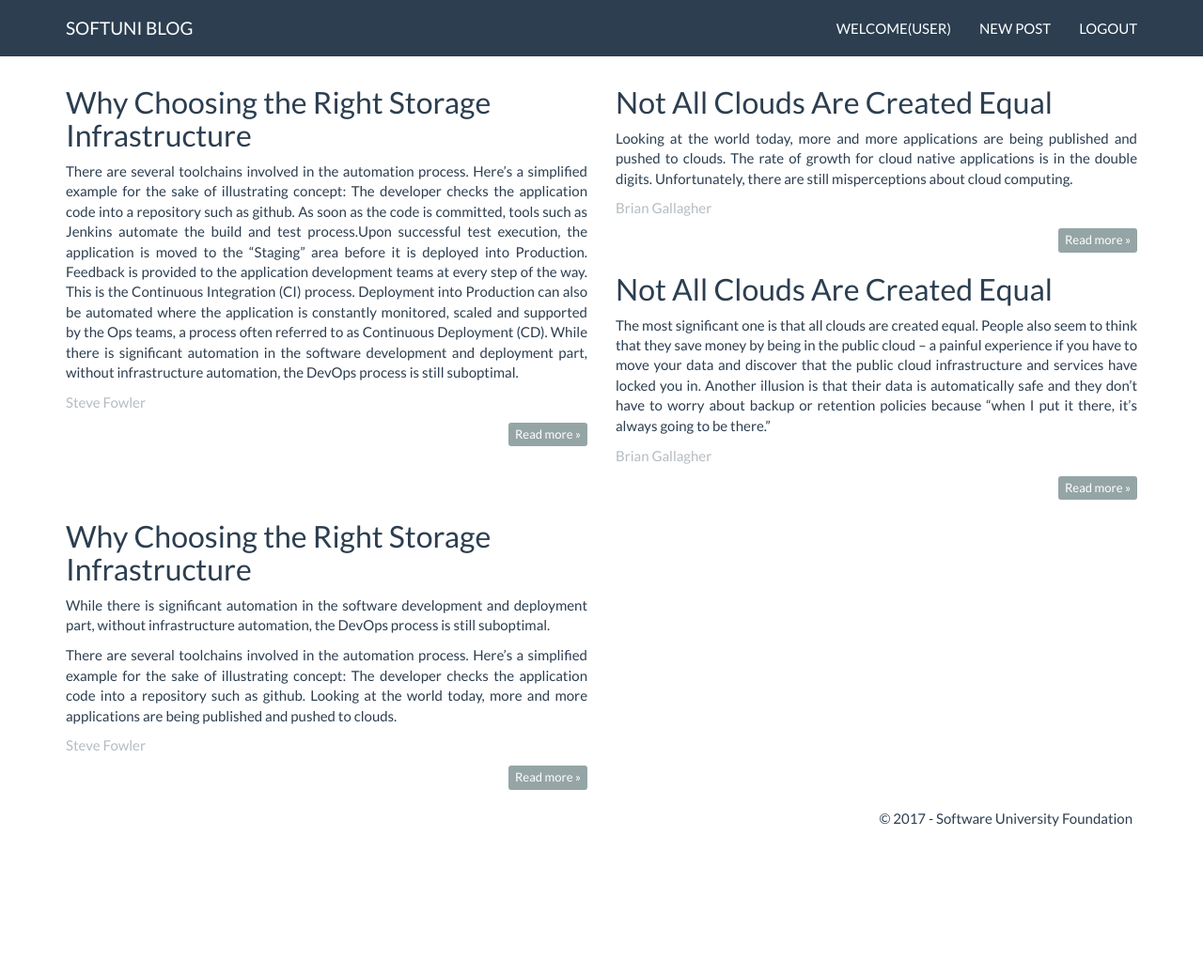
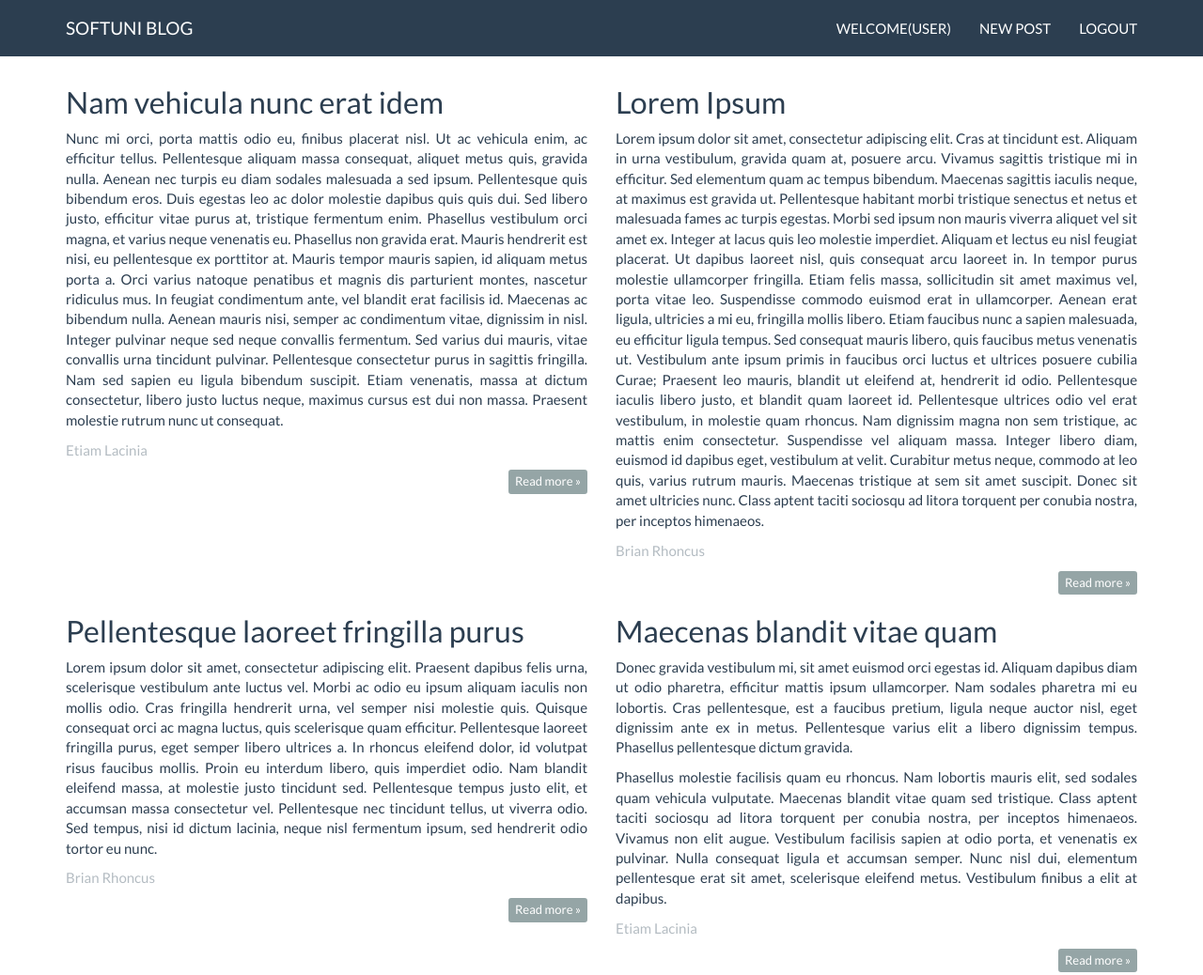
Before and after one commit to KrasimiraGeorgieva/KrasimiraGeorgieva.github.io, a plain HTML site: page indexlogged.html in a window 1280 px wide. Shown: the top 1038 px of the page at 94% size. Before the commit the page ends 933 px from the top, so only its background shows below. Drawn offline with Linux system fonts and the light colour scheme.

Commit message:
Add blog design solution.

```diff
--- a/indexlogged.html
+++ b/indexlogged.html
@@ -37,17 +37,17 @@
             <div class="col-md-6">
                 <article>
                     <header>
-                        <h2>Why Choosing the Right Storage Infrastructure </h2>
+                        <h2>Nam vehicula nunc erat idem </h2>
                     </header>
 
                     <p class="text-justify">
-                        There are several toolchains involved in the automation process. Here’s a simplified example for the sake of illustrating concept: The developer checks the application code into a repository such as github. As soon as the code is committed, tools such as Jenkins automate the build and test process.Upon successful test execution, the application is moved to the “Staging” area before it is deployed into Production. Feedback is provided to the application development teams at every step of the way. This is the Continuous Integration (CI) process. Deployment into Production can also be automated where the application is constantly monitored, scaled and supported by the Ops teams, a process often referred to as Continuous Deployment (CD).
+                        Nunc mi orci, porta mattis odio eu, finibus placerat nisl. Ut ac vehicula enim, ac efficitur tellus. Pellentesque aliquam massa consequat, aliquet metus quis, gravida nulla. Aenean nec turpis eu diam sodales malesuada a sed ipsum. Pellentesque quis bibendum eros. Duis egestas leo ac dolor molestie dapibus quis quis dui. Sed libero justo, efficitur vitae purus at, tristique fermentum enim. Phasellus vestibulum orci magna, et varius neque venenatis eu. Phasellus non gravida erat.
 
-                        While there is significant automation in the software development and deployment part, without infrastructure automation, the DevOps process is still suboptimal.
+						Mauris hendrerit est nisi, eu pellentesque ex porttitor at. Mauris tempor mauris sapien, id aliquam metus porta a. Orci varius natoque penatibus et magnis dis parturient montes, nascetur ridiculus mus. In feugiat condimentum ante, vel blandit erat facilisis id. Maecenas ac bibendum nulla. Aenean mauris nisi, semper ac condimentum vitae, dignissim in nisl. Integer pulvinar neque sed neque convallis fermentum. Sed varius dui mauris, vitae convallis urna tincidunt pulvinar. Pellentesque consectetur purus in sagittis fringilla. Nam sed sapien eu ligula bibendum suscipit. Etiam venenatis, massa at dictum consectetur, libero justo luctus neque, maximus cursus est dui non massa. Praesent molestie rutrum nunc ut consequat.
                     </p>
 
                     <small class="author">
-                        <p>Steve Fowler</p>
+                        <p>Etiam Lacinia</p>
                     </small>
 
                     <footer>
@@ -60,15 +60,17 @@
             <div class="col-md-6">
                 <article>
                     <header>
-                        <h2>Not All Clouds Are Created Equal </h2>
+                        <h2>Lorem Ipsum </h2>
                     </header>
 
                     <p class="text-justify">
-                        Looking at the world today, more and more applications are being published and pushed to clouds. The rate of growth for cloud native applications is in the double digits.  Unfortunately, there are still misperceptions about cloud computing.
+                        Lorem ipsum dolor sit amet, consectetur adipiscing elit. Cras at tincidunt est. Aliquam in urna vestibulum, gravida quam at, posuere arcu. Vivamus sagittis tristique mi in efficitur. Sed elementum quam ac tempus bibendum. Maecenas sagittis iaculis neque, at maximus est gravida ut. Pellentesque habitant morbi tristique senectus et netus et malesuada fames ac turpis egestas. Morbi sed ipsum non mauris viverra aliquet vel sit amet ex. Integer at lacus quis leo molestie imperdiet. Aliquam et lectus eu nisl feugiat placerat. Ut dapibus laoreet nisl, quis consequat arcu laoreet in. In tempor purus molestie ullamcorper fringilla. Etiam felis massa, sollicitudin sit amet maximus vel, porta vitae leo. Suspendisse commodo euismod erat in ullamcorper.
+
+						Aenean erat ligula, ultricies a mi eu, fringilla mollis libero. Etiam faucibus nunc a sapien malesuada, eu efficitur ligula tempus. Sed consequat mauris libero, quis faucibus metus venenatis ut. Vestibulum ante ipsum primis in faucibus orci luctus et ultrices posuere cubilia Curae; Praesent leo mauris, blandit ut eleifend at, hendrerit id odio. Pellentesque iaculis libero justo, et blandit quam laoreet id. Pellentesque ultrices odio vel erat vestibulum, in molestie quam rhoncus. Nam dignissim magna non sem tristique, ac mattis enim consectetur. Suspendisse vel aliquam massa. Integer libero diam, euismod id dapibus eget, vestibulum at velit. Curabitur metus neque, commodo at leo quis, varius rutrum mauris. Maecenas tristique at sem sit amet suscipit. Donec sit amet ultricies nunc. Class aptent taciti sociosqu ad litora torquent per conubia nostra, per inceptos himenaeos.
                     </p>
 
                     <small class="author">
-                        <p>Brian Gallagher</p>
+                        <p>Brian Rhoncus</p>
                     </small>
 
                     <footer>
@@ -81,15 +83,15 @@
             <div class="col-md-6">
                 <article>
                     <header>
-                        <h2>Not All Clouds Are Created Equal </h2>
+                        <h2>Pellentesque laoreet fringilla purus </h2>
                     </header>
 
                     <p class="text-justify">
-                        The most significant one is that all clouds are created equal.  People also seem to think that they save money by being in the public cloud – a painful experience if you have to move your data and discover that the public cloud infrastructure and services have locked you in. Another illusion is that their data is automatically safe and they don’t have to worry about backup or retention policies because “when I put it there, it’s always going to be there.”
+                        Lorem ipsum dolor sit amet, consectetur adipiscing elit. Praesent dapibus felis urna, scelerisque vestibulum ante luctus vel. Morbi ac odio eu ipsum aliquam iaculis non mollis odio. Cras fringilla hendrerit urna, vel semper nisi molestie quis. Quisque consequat orci ac magna luctus, quis scelerisque quam efficitur. Pellentesque laoreet fringilla purus, eget semper libero ultrices a. In rhoncus eleifend dolor, id volutpat risus faucibus mollis. Proin eu interdum libero, quis imperdiet odio. Nam blandit eleifend massa, at molestie justo tincidunt sed. Pellentesque tempus justo elit, et accumsan massa consectetur vel. Pellentesque nec tincidunt tellus, ut viverra odio. Sed tempus, nisi id dictum lacinia, neque nisl fermentum ipsum, sed hendrerit odio tortor eu nunc.
                     </p>
 
                     <small class="author">
-                        <p>Brian Gallagher</p>
+                        <p>Brian Rhoncus</p>
                     </small>
 
                     <footer>
@@ -102,18 +104,18 @@
             <div class="col-md-6">
                 <article>
                     <header>
-                        <h2>Why Choosing the Right Storage Infrastructure </h2>
+                        <h2>Maecenas blandit vitae quam </h2>
                     </header>
 
                     <p class="text-justify">
-                        While there is significant automation in the software development and deployment part, without infrastructure automation, the DevOps process is still suboptimal.
+                        Donec gravida vestibulum mi, sit amet euismod orci egestas id. Aliquam dapibus diam ut odio pharetra, efficitur mattis ipsum ullamcorper. Nam sodales pharetra mi eu lobortis. Cras pellentesque, est a faucibus pretium, ligula neque auctor nisl, eget dignissim ante ex in metus. Pellentesque varius elit a libero dignissim tempus. Phasellus pellentesque dictum gravida.
                     </p>
                     <p class="text-justify">
-                        There are several toolchains involved in the automation process. Here’s a simplified example for the sake of illustrating concept: The developer checks the application code into a repository such as github. Looking at the world today, more and more applications are being published and pushed to clouds.
+                        Phasellus molestie facilisis quam eu rhoncus. Nam lobortis mauris elit, sed sodales quam vehicula vulputate. Maecenas blandit vitae quam sed tristique. Class aptent taciti sociosqu ad litora torquent per conubia nostra, per inceptos himenaeos. Vivamus non elit augue. Vestibulum facilisis sapien at odio porta, et venenatis ex pulvinar. Nulla consequat ligula et accumsan semper. Nunc nisl dui, elementum pellentesque erat sit amet, scelerisque eleifend metus. Vestibulum finibus a elit at dapibus.
                     </p>
 
                     <small class="author">
-                        <p>Steve Fowler</p>
+                        <p>Etiam Lacinia</p>
                     </small>
 
                     <footer>
```
